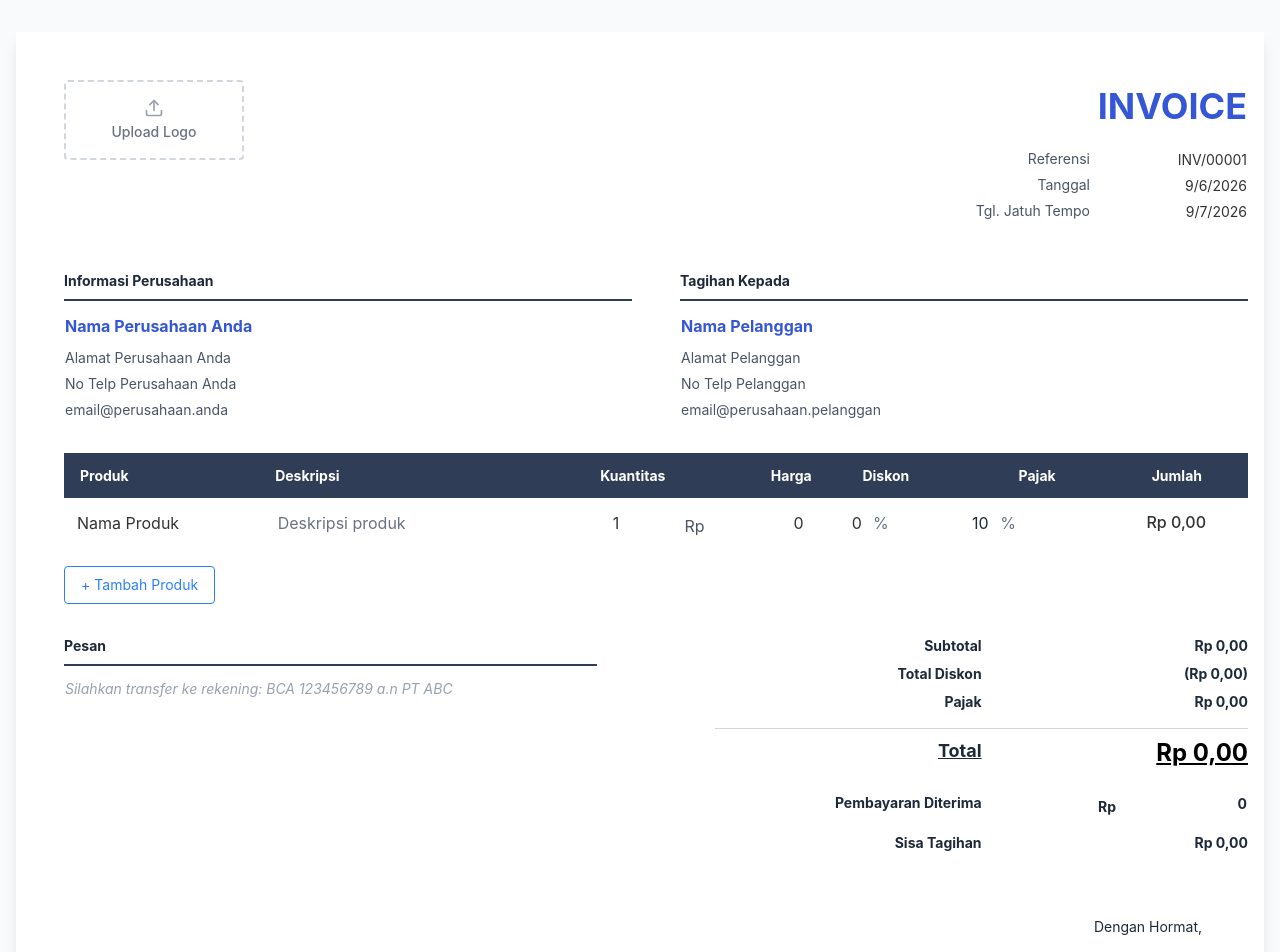
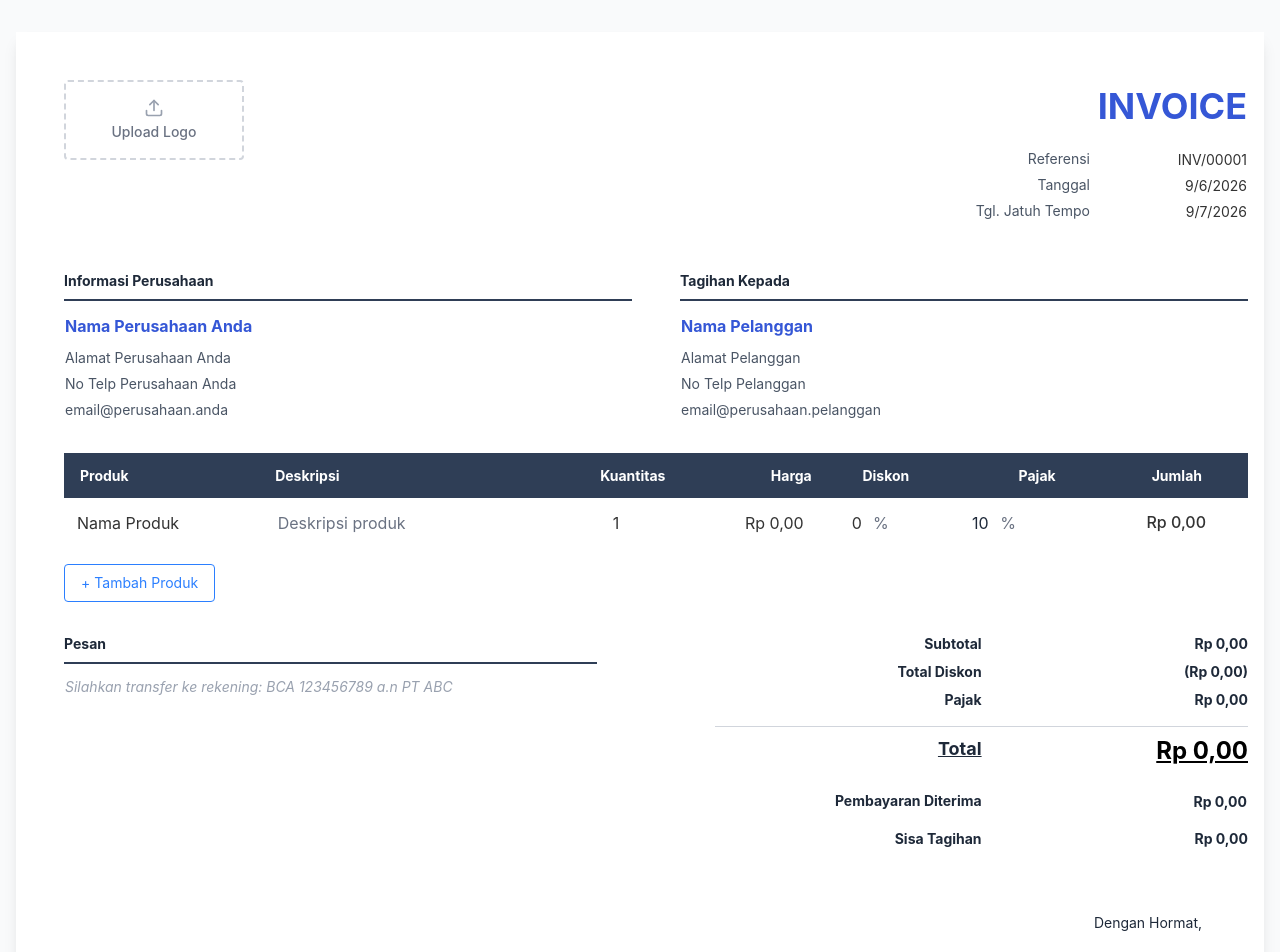
Before and after one commit to superboy12/Kiedo, a Next.js app: page / in a window 1280 px wide. Shown: the top 952 px of the page. Built offline with nearby package versions, Linux system fonts and the light colour scheme.

Commit message:
Format EditableField prices with dots and perfectly align Rp symbols using displayValue

```diff
--- a/src/components/EditableField.tsx
+++ b/src/components/EditableField.tsx
@@ -9,6 +9,7 @@ interface EditableFieldProps {
   multiline?: boolean;
   align?: 'left' | 'right' | 'center';
   type?: 'text' | 'number';
+  displayValue?: string;
 }
 
 export const EditableField: React.FC<EditableFieldProps> = ({
@@ -19,6 +20,7 @@ export const EditableField: React.FC<EditableFieldProps> = ({
   multiline = false,
   align = 'left',
   type = 'text',
+  displayValue,
 }) => {
   const [isEditing, setIsEditing] = useState(false);
   const [tempValue, setTempValue] = useState(value);
@@ -87,7 +89,7 @@ export const EditableField: React.FC<EditableFieldProps> = ({
       className={`group relative cursor-pointer hover:bg-gray-50 rounded px-1 -mx-1 border border-transparent hover:border-gray-200 transition-colors ${alignClass} ${className}`}
       onClick={() => setIsEditing(true)}
     >
-      {value || <span className="text-gray-400 italic">{placeholder}</span>}
+      {displayValue !== undefined ? displayValue : (value || <span className="text-gray-400 italic">{placeholder}</span>)}
       <Pencil className="w-3 h-3 text-blue-500 absolute -right-4 top-1/2 -translate-y-1/2 opacity-0 group-hover:opacity-100 transition-opacity" />
     </div>
   );
--- a/src/components/InvoicePreview.tsx
+++ b/src/components/InvoicePreview.tsx
@@ -137,17 +137,15 @@ export const InvoicePreview: React.FC<InvoicePreviewProps> = ({ data, onChange,
             <div className="text-right font-bold text-black mt-2 pt-2 border-t border-gray-300 underline text-2xl">{formatCurrency(grandTotal)}</div>
 
             <div className="text-right font-bold text-gray-800 mt-4">Pembayaran Diterima</div>
-            <div className="text-right font-bold text-gray-800 mt-4 flex justify-end items-start gap-1">
-              <span className="mt-1">Rp</span>
-              <div className="w-32">
+            <div className="text-right font-bold text-gray-800 mt-4 flex justify-end">
               <EditableField
                 type="number"
                 value={(data.amountPaid || 0).toString()}
                 onChange={(val) => onChange({ ...data, amountPaid: Number(val) })}
                 align="right"
                 className="bg-transparent"
+                displayValue={formatCurrency(data.amountPaid || 0)}
               />
-              </div>
             </div>
 
             <div className="text-right font-bold text-gray-800 mt-2">Sisa Tagihan</div>
--- a/src/components/InvoiceTable.tsx
+++ b/src/components/InvoiceTable.tsx
@@ -119,17 +119,15 @@ export const InvoiceTable: React.FC<InvoiceTableProps> = ({ data, onChange }) =>
                 className="bg-transparent"
               />
             </div>
-            <div className="p-3 flex items-start justify-end">
-              <span className="mr-1 mt-1 text-gray-600">Rp</span>
-              <div className="w-24">
+            <div className="p-3">
               <EditableField
                 type="number"
                 value={item.price.toString()}
                 onChange={(val) => handleItemChange(index, 'price', Number(val))}
                 align="right"
                 className="bg-transparent"
+                displayValue={formatCurrency(item.price)}
               />
-              </div>
             </div>
             {data.settings.showDiscount && (
               <div className="p-3 whitespace-nowrap text-center">
--- a/src/components/InvoiceTableTemplate2.tsx
+++ b/src/components/InvoiceTableTemplate2.tsx
@@ -126,17 +126,15 @@ export const InvoiceTableTemplate2: React.FC<InvoiceTableTemplate2Props> = ({ da
                 className="bg-transparent"
               />
             </div>
-            <div className="p-2 border-r border-black flex items-start justify-end">
-              <span className="mr-1 mt-1 text-gray-600">Rp</span>
-              <div className="w-24">
+            <div className="p-2 border-r border-black">
               <EditableField
                 type="number"
                 value={item.price.toString()}
                 onChange={(val) => handleItemChange(index, 'price', Number(val))}
                 align="right"
                 className="bg-transparent"
+                displayValue={formatCurrency(item.price)}
               />
-              </div>
             </div>
             {data.settings.showDiscount && (
               <div className="p-2 border-r border-black whitespace-nowrap text-center">
@@ -201,18 +199,14 @@ export const InvoiceTableTemplate2: React.FC<InvoiceTableTemplate2Props> = ({ da
               {data.settings.showTax && renderRow("Pajak", formatCurrency(totalTax))}
               {renderRow("Total", formatCurrency(grandTotal))}
               {renderRow("Pembayaran Diterima", (
-                <div className="flex items-start justify-end w-full">
-                  <span className="mr-1 mt-1 text-gray-600">Rp</span>
-                  <div className="w-24">
                 <EditableField
                   type="number"
                   value={amountPaid.toString()}
                   onChange={(val) => onChange({ ...data, amountPaid: Number(val) })}
                   align="right"
-                      className="bg-transparent"
+                  className="bg-transparent w-full"
+                  displayValue={formatCurrency(amountPaid)}
                 />
-                  </div>
-                </div>
               ))}
               {renderRow("Sisa Tagihan", formatCurrency(balanceDue))}
             </>
```
Lines whose indentation alone changed are shown as unchanged.
